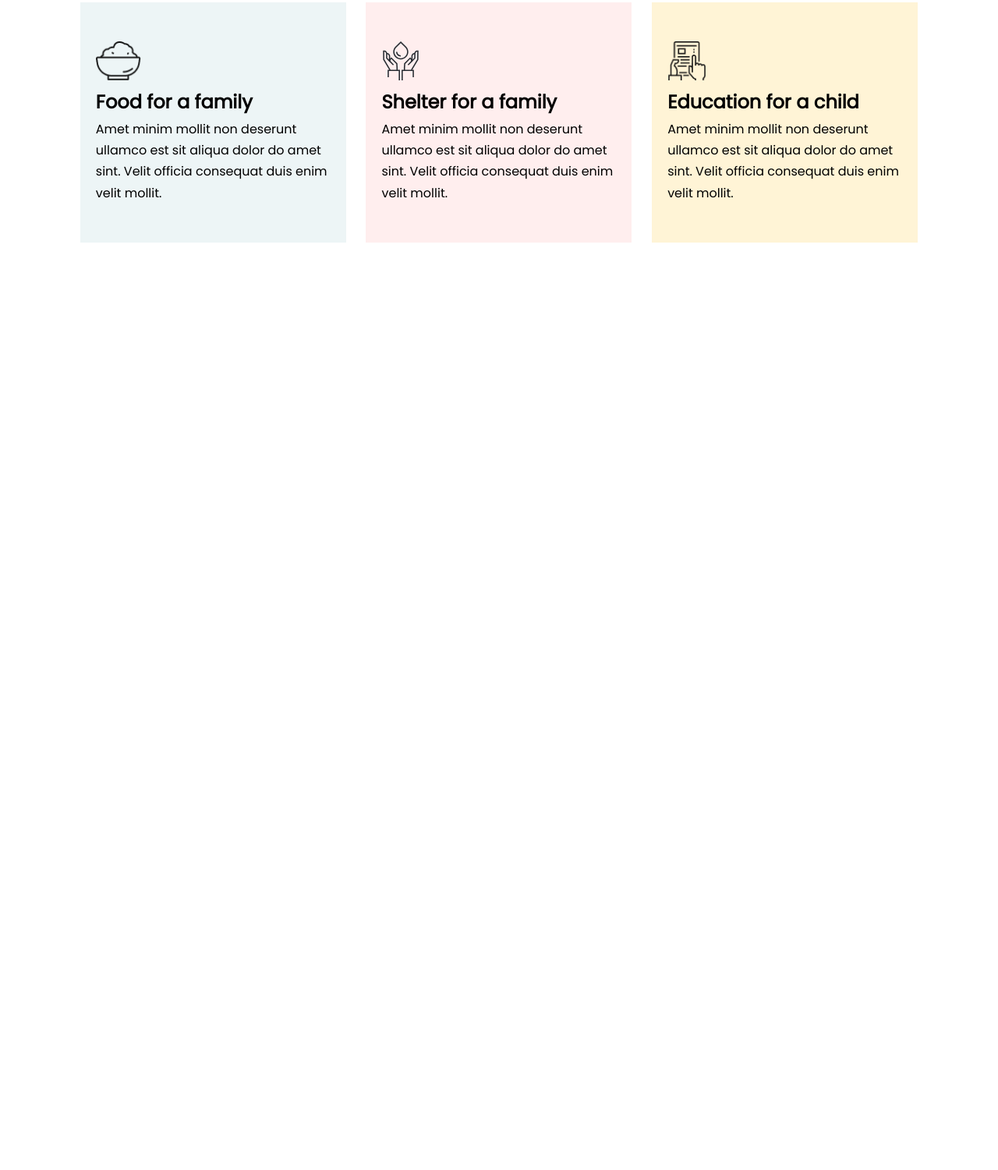
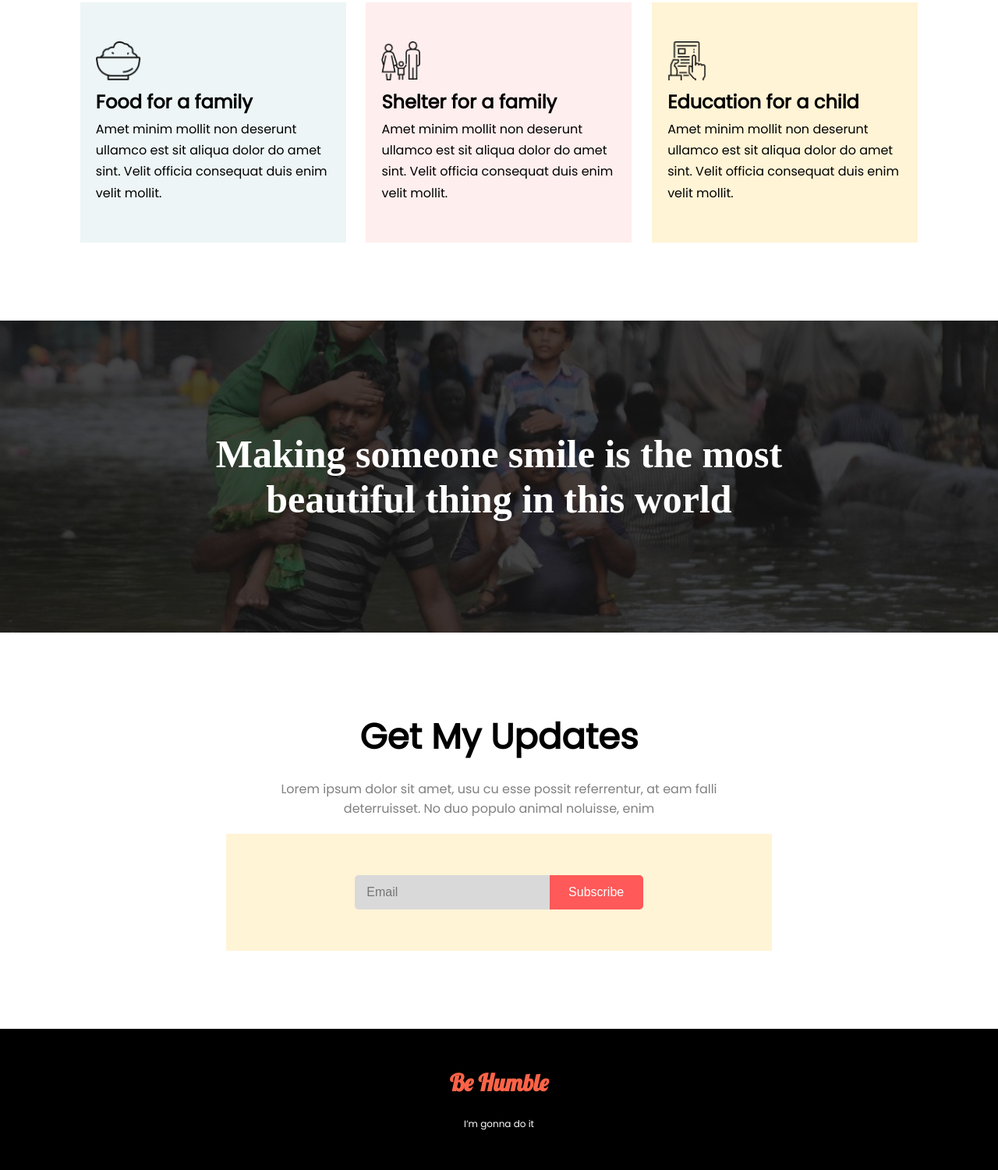
Before and after one commit to MohammadFahad1/project-donation-website-1st_assmt, a plain HTML site: page index.html in a window 1280 px wide. Shown: the part 1595-3095 px from the top of the page at 78% size. Before the commit the page ends 1906 px from the top, so only its background shows below. Drawn offline with Linux system fonts and the light colour scheme.

Commit message:
Final Commit, Subscription form & Footer Section Completed

```diff
--- a/index.html
+++ b/index.html
@@ -7,7 +7,7 @@
     <meta name="viewport" content="width=device-width, initial-scale=1.0">
     <link rel="preconnect" href="https://fonts.googleapis.com">
     <link rel="preconnect" href="https://fonts.gstatic.com" crossorigin>
-    <link href="https://fonts.googleapis.com/css2?family=Poppins&display=swap" rel="stylesheet">
+    <link href="https://fonts.googleapis.com/css2?family=Lobster&family=Poppins&display=swap" rel="stylesheet">
     <link rel="stylesheet" href="style.css">
     <title>Donation Website Project Assignment 1</title>
 </head>
@@ -73,7 +73,7 @@
                 </p>
             </div>
             <div class="pitem" id="item2">
-                <img src="icons/icon13.svg" height="50" alt="">
+                <img src="icons/shelter.png" height="50" alt="">
                 <h2>Shelter for a family</h2>
                 <p>Amet minim mollit non deserunt
                     ullamco est sit aliqua dolor do amet
@@ -92,6 +92,32 @@
             </div>
         </div>
     </section>
+    <section class="quote">
+        <h1>Making someone smile is the most<br>
+            beautiful thing in this world</h1>
+    </section>
+    <section class="container">
+        <div class="top-heading">
+            <h1>
+                Get My Updates
+            </h1>
+            <p>Lorem ipsum dolor sit amet, usu cu esse possit referrentur, at eam falli
+                <br>deterruisset. No duo populo animal noluisse, enim
+            </p>
+        </div>
+        <div class="subscribe-form">
+            <form action="">
+                <input type="email" name="" id="" placeholder="Email">
+                <input type="submit" value="Subscribe">
+            </form>
+        </div>
+    </section>
 </body>
+<footer>
+    <div>
+        <h2>Be Humble</h2><br>
+        <p>I’m gonna do it</p>
+    </div>
+</footer>
 
 </html>
--- a/style.css
+++ b/style.css
@@ -117,7 +117,7 @@ html {
 
 .container {
     max-width: 1100px;
-    margin: auto;
+    margin: 100px auto;
 }
 
 .container .plan-items {
@@ -143,3 +143,85 @@ html {
 #item3 {
     background-color: #FFF4D6;
 }
+
+.quote {
+    display: flex;
+    align-items: center;
+    justify-content: center;
+    text-align: center;
+    min-height: 400px;
+    background: url('images/donation4.jpg') no-repeat center;
+    background-size: cover;
+    background-attachment: fixed;
+    z-index: 1;
+    position: relative;
+    color: #fff;
+    font-family: 'times new roman';
+}
+
+.quote h1 {
+    font-size: 50px;
+}
+
+.quote::after {
+    content: '';
+    display: block;
+    height: 100%;
+    width: 100%;
+    position: absolute;
+    top: 0;
+    left: 0;
+    background-color: rgb(22, 22, 22);
+    opacity: .8;
+    z-index: -1;
+}
+
+.subscribe-form {
+    width: 700px;
+    display: flex;
+    align-items: center;
+    justify-content: center;
+    min-height: 150px;
+    margin: auto;
+    background-color: #FFF4D6;
+}
+
+.subscribe-form input[type=email] {
+    padding: 13px 15px;
+    min-width: 250px;
+    background-color: #D9D9D9;
+    border: none;
+    border-top-left-radius: 5px;
+    border-bottom-left-radius: 5px;
+    font-size: 16px;
+}
+
+
+.subscribe-form input[type=submit] {
+    padding: 13px 20px;
+    min-width: 120px;
+    background-color: #FF5959;
+    border: none;
+    margin-left: -5px;
+    border-top-right-radius: 5px;
+    border-bottom-right-radius: 5px;
+    font-size: 16px;
+    color: #fff;
+}
+
+footer {
+    background-color: black;
+    text-align: center;
+    padding: 50px;
+}
+
+footer h2 {
+    color: tomato;
+    font-family: 'Lobster', cursive;
+    font-size: 30px;
+}
+
+footer p {
+    color: #fff;
+    font-size: 12px;
+}
```
